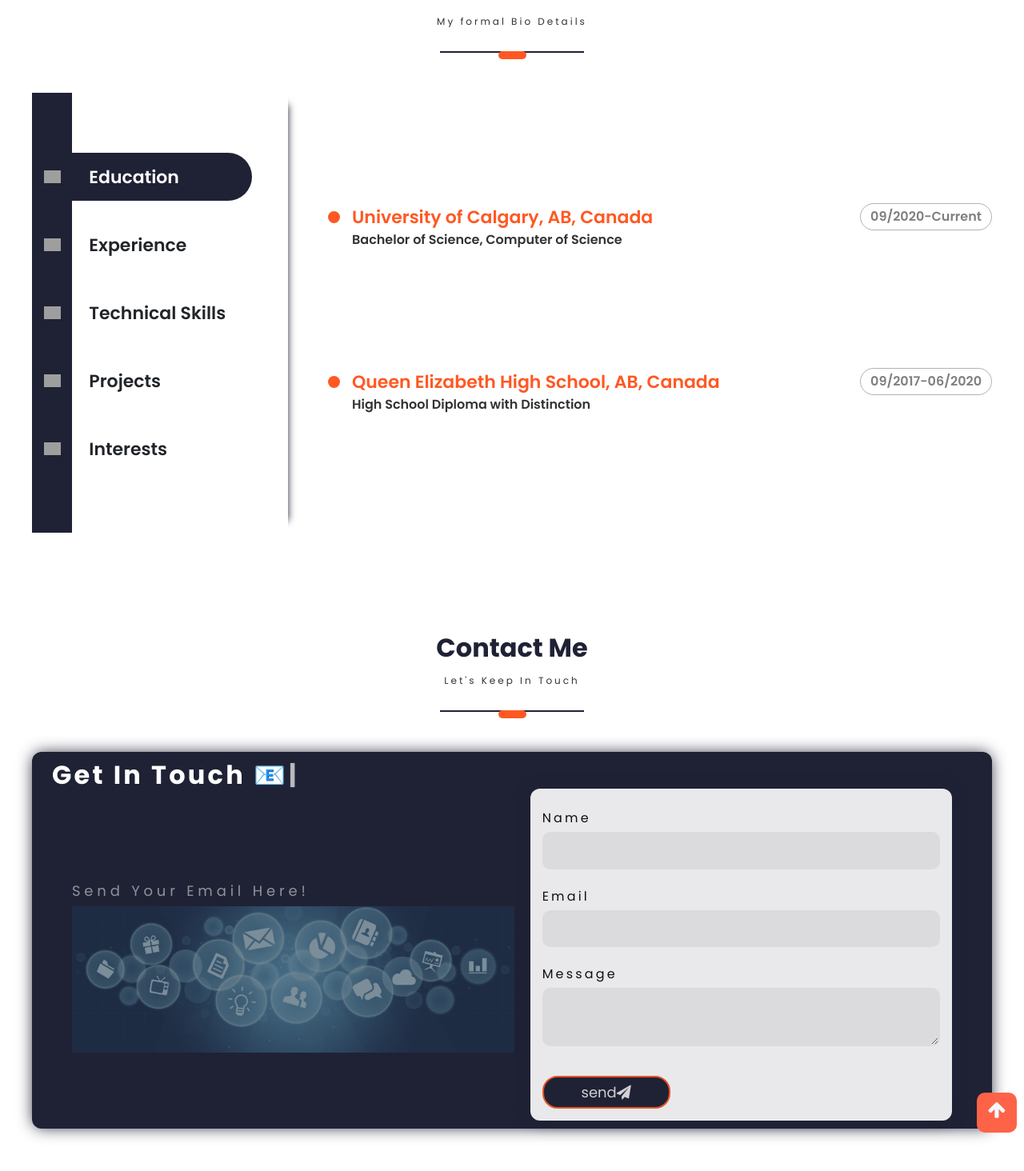
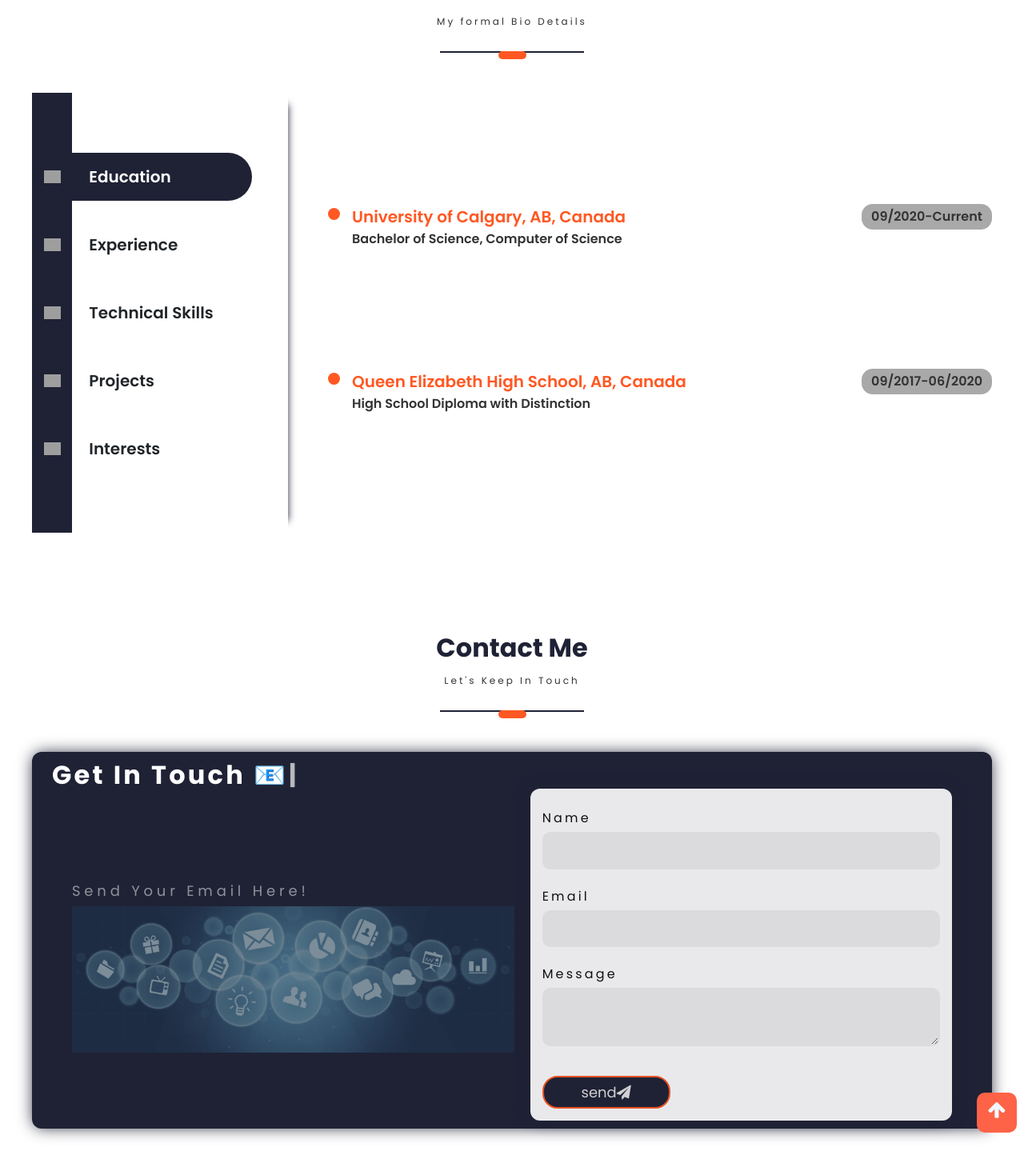
Before and after one commit to BradleyLi/portfolio-website, a React (Create React App) app in the folder client/: page / in a window 1280 px wide. Shown: the part 1783-3247 px from the top of the page at 80% size. Built offline with nearby package versions, Linux system fonts and the light colour scheme; grey boxes are pictures that could not be loaded; some icons are missing; a web font is replaced by a local one.

Commit message:
Revert "edited the styles for icons and skills component"
This reverts commit 038d5fc27fb883886c78dccbd694b70ce84e0523.

```diff
--- a/client/src/PortfolioContainer/Resume/Resume.css
+++ b/client/src/PortfolioContainer/Resume/Resume.css
@@ -68,7 +68,7 @@
 }
 
 .bullet-label {
-  font-size: 22px;
+  font-size: 20px;
   white-space: nowrap;
   font-family: "Poppins SemiBold";
 }
@@ -114,7 +114,7 @@
 
 .resume-main-heading span {
   color: var(--dark-orange);
-  font-size: 22px;
+  font-size: 20px;
   /* font-family: "Poppins SemiBold"; */
 }
 
@@ -147,17 +147,17 @@
   left: -30px;
   height: 15px;
   width: 15px;
+  top: 5px;
   border-radius: 50%;
   background-color: #ff5823;
 }
 
 .heading-date {
+  background-color: #a9a9a9;
   padding: 4px 12px;
   font-size: 16px;
+  border-radius: 14px;
   color: var(--black);
-  border: rgba(0, 0, 0, 0.3) solid 1px;
-  border-radius: 20px;
-  color: rgba(0, 0, 0, 0.5)
 }
 
 .experience-description {
--- a/client/src/PortfolioContainer/Resume/Resume.js
+++ b/client/src/PortfolioContainer/Resume/Resume.js
@@ -1,17 +1,17 @@
 import React, { useState, useEffect } from "react";
 import { FaExternalLinkAlt, FaGithub } from "react-icons/fa";
 import {
-  DiJavascript1,
+  DiJavascript,
+  DiNodejs,
   DiJava,
-  DiCss3Full,
+  DiPython,
+  DiHtml5,
+  DiCss3,
   DiMysql,
   DiPostgresql,
   DiReact,
   DiLinux,
 } from "react-icons/di";
-import { AiOutlineHtml5 } from "react-icons/ai";
-import { FaNodeJs } from "react-icons/fa6";
-import { TbBrandPython } from "react-icons/tb";
 import {
   SiExpress,
   SiAmazonaws,
@@ -105,14 +105,14 @@ const Resume = (props) => {
 
   //here we have
   const languagesDetails = [
-    { skill: "JavaScript", icon: <DiJavascript1 /> },
-    { skill: "NodeJS", icon: <FaNodeJs /> },
+    { skill: "JavaScript", icon: <DiJavascript /> },
+    { skill: "NodeJS", icon: <DiNodejs /> },
     { skill: "Java", icon: <DiJava /> },
-    { skill: "Python", icon: <TbBrandPython /> },
+    { skill: "Python", icon: <DiPython /> },
     { skill: "C", icon: <SiC /> },
     { skill: "C++", icon: <SiCplusplus /> },
-    { skill: "HTML", icon: <AiOutlineHtml5 /> },
-    { skill: "CSS", icon: <DiCss3Full /> },
+    { skill: "HTML", icon: <DiHtml5 /> },
+    { skill: "CSS", icon: <DiCss3 /> },
     { skill: "MySQL", icon: <DiMysql /> },
     { skill: "PosgrelSQL", icon: <DiPostgresql /> },
   ];
--- a/client/src/PortfolioContainer/Skill/Skill.css
+++ b/client/src/PortfolioContainer/Skill/Skill.css
@@ -6,24 +6,24 @@
   flex-wrap:wrap;
   height: 80px;
   width: 140px;
-  background-color: rgba(0, 0, 0, 0.03);
+  background-color: #333333;
+  color: var(--white);
   margin: 0 8px 8px 0;
-  border-radius: 10px;
 }
 
-.skill-title:hover {
+.skill-box:hover {
+  transform: scale(1.06);
+  transition: 0.2s ease-out;
+  background-color: #808080;
+}
+
+.skill-title {
   margin-top: 0.5em;
 }
 
 .skill-icon {
   margin-top: -0.2em;
   font-size: 2em;
-  color: black;
-}
-
-.skill-box:hover {
-  background-color: var(--orange);
-  color: white;
 }
 
 @media only screen and (max-width: 1260px) {
--- a/client/src/PortfolioContainer/Skill/Skill.js
+++ b/client/src/PortfolioContainer/Skill/Skill.js
@@ -4,8 +4,8 @@ import "./Skill.css";
 export default function Skill(props) {
   return (
     <div className="skill-box">
+      <div className="skill-title">{props.title}</div>
       <div className="skill-icon">{props.icon}</div>
-      <div className="skill-title">{props.title}</div>
     </div>
   );
 }
```
